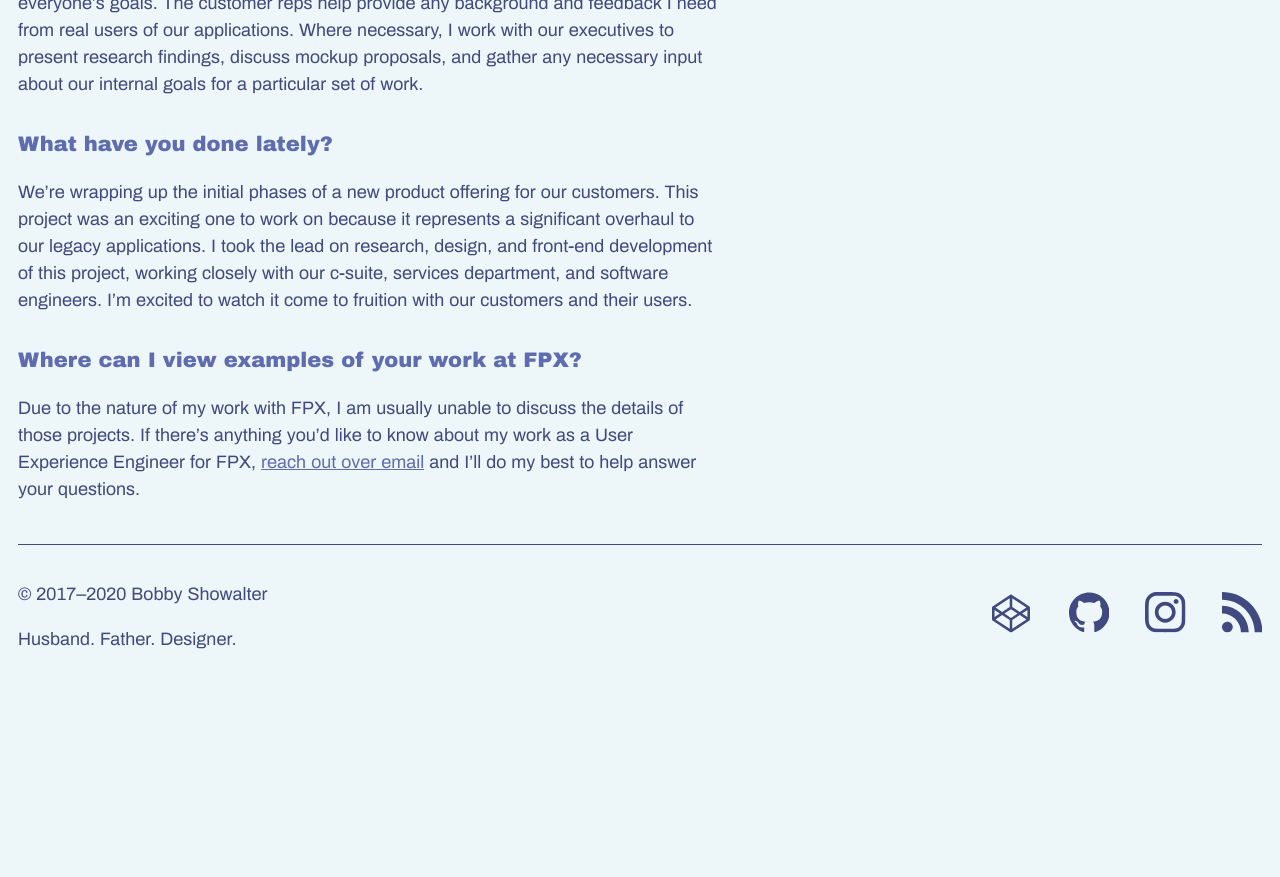
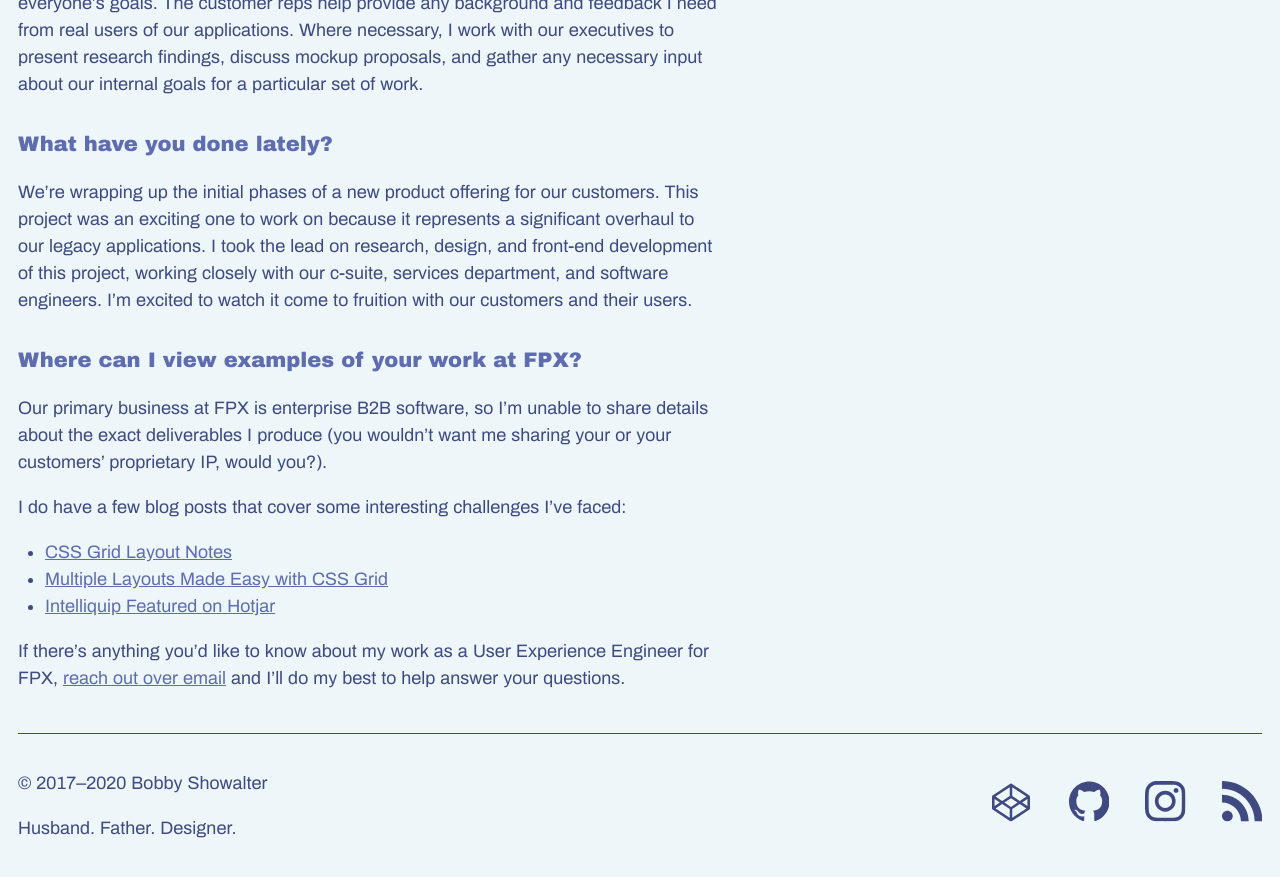
Before and after one commit to orangedaisy/bshowco, a Jekyll site: the page built from what-i-do.md, in a window 1280 px wide and 900 px high, scrolled down 1257 px. Shown: the top 877 px of the window. Built offline with Jekyll 4.4.1, drawn with Linux system fonts in a browser that asks for light colours; before the commit the page ends 1968 px from its top, so only the background shows below that.

Commit message:
Make "can't share work" note more consistent
This also cleans up the blog post links so they're easier to parse

```diff
--- a/what-i-do.md
+++ b/what-i-do.md
@@ -63,8 +63,17 @@ come to fruition with our customers and their users.
 
 ### Where can I view examples of your work at FPX?
 
-Due to the nature of my work with FPX, I am usually unable to discuss the
-details of those projects. If there's anything you'd like to know about my work
-as a User Experience Engineer for FPX, [reach out over
+Our primary business at FPX is enterprise B2B software, so I'm unable to share
+details about the exact deliverables I produce (you wouldn't want me sharing
+your or your customers' proprietary IP, would you?).
+
+I do have a few blog posts that cover some interesting challenges I've faced:
+
+- [CSS Grid Layout Notes](/2017/06/14/css-grid-layout-notes/)
+- [Multiple Layouts Made Easy with CSS Grid](/2018/06/03/multiple-layouts-made-easy-with-css-grid/)
+- [Intelliquip Featured on Hotjar](/2018/06/06/intelliquip-featured-on-hotjar/)
+
+If there's anything you'd like to know about my
+work as a User Experience Engineer for FPX, [reach out over
 email](mailto:bobby.showalter@gmail.com) and I'll do my best to help answer your
 questions.
```
Also changed, not shown: portfolio.md (+8 -5 lines).
